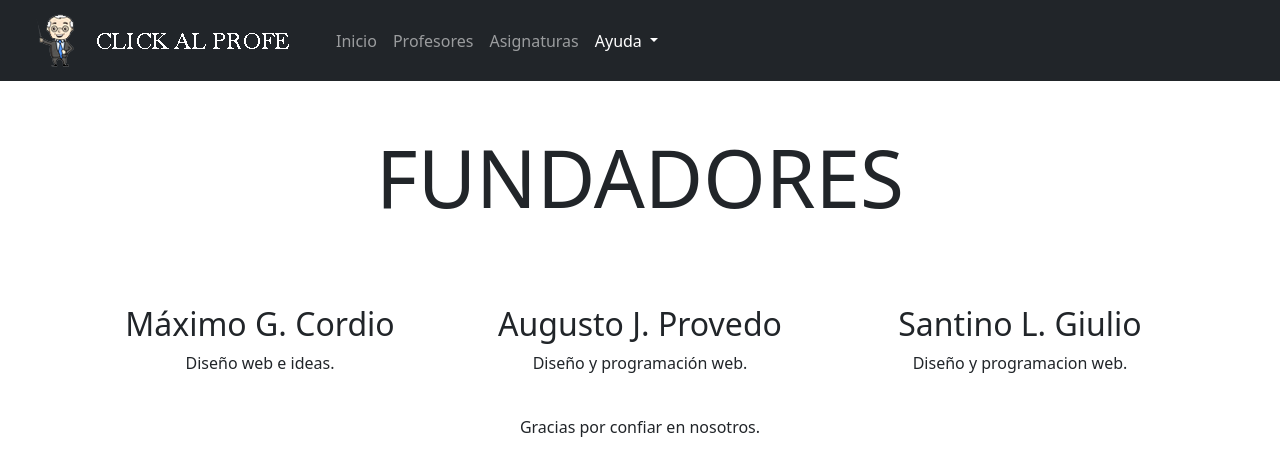
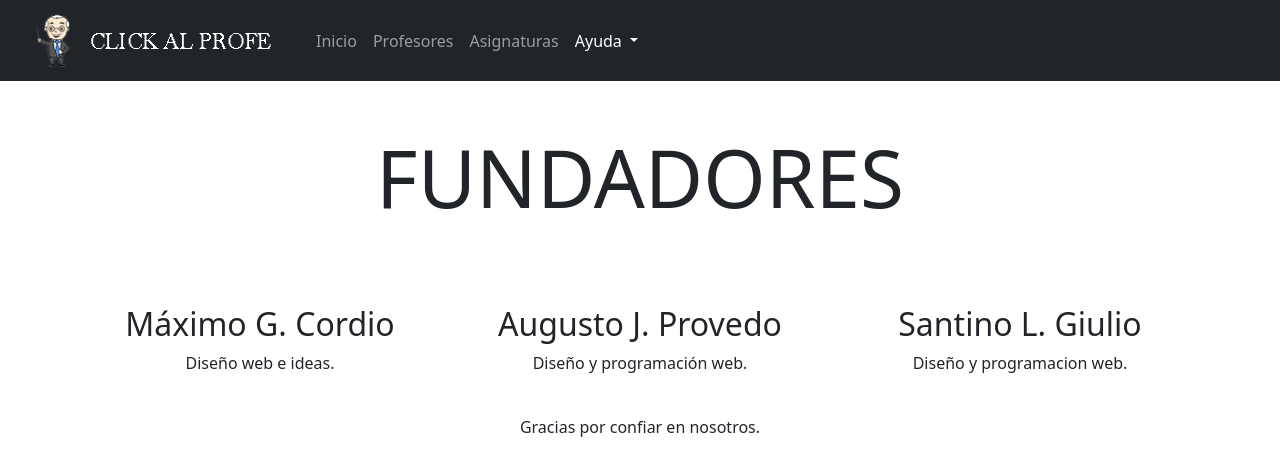
Before and after one commit to santinogiulio/clickalprofe.github.io, a plain HTML site: page fundadores.html in a window 1280 px wide. Drawn offline with Linux system fonts and the light colour scheme.

Commit message:
Update fundadores.html

```diff
--- a/fundadores.html
+++ b/fundadores.html
@@ -10,7 +10,7 @@
 <body>
   <nav class="navbar navbar-expand-lg navbar-dark bg-dark">
   <div class="container-fluid">
-    <a class="navbar-brand" href="#"><img src="clip.png" alt="" width="300" height="55" href="index.html"></a>
+    <a class="navbar-brand" href="#"><img src="clip.png" alt="" width="280" height="55" href="index.html"></a>
     <button class="navbar-toggler" type="button" data-bs-toggle="collapse" data-bs-target="#navbarSupportedContent" aria-controls="navbarSupportedContent" aria-expanded="false" aria-label="Toggle navigation">
       <span class="navbar-toggler-icon"></span>
     </button>
```
